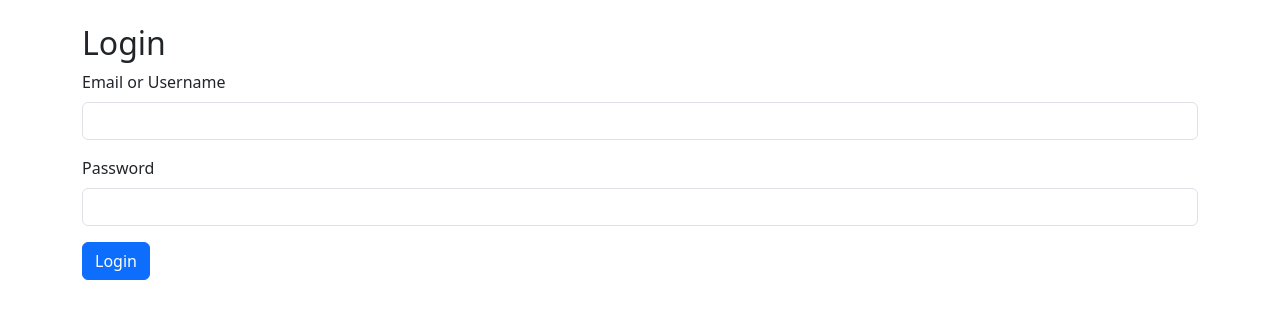
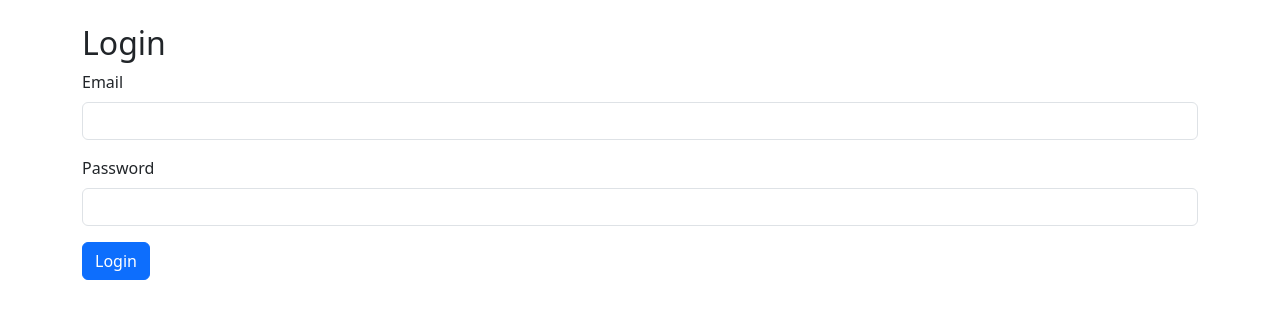
Before and after one commit to anishkumarroy/VRVSecurity_Backend_assignment, a Flask app: page /login in a window 1280 px wide. Shown: the part 56-375 px from the top of the page. Run offline with Flask 3, Linux system fonts and the light colour scheme.

Commit message:
Making some changes

```diff
--- a/app.py
+++ b/app.py
@@ -132,7 +132,7 @@ def login():
 
         else:
             #user = User.query.filter_by(email=email).first()
-            user = User.query.filter((User.email == email) | (User.username == email)).first()
+            user = User.query.filter((User.email == email)).first()
             if user and check_password_hash(user.password, password):
                 role = user.role
                 login_user(user)
@@ -141,9 +141,9 @@ def login():
                 return redirect(url_for('login'))
 
         # Create JWT token
-        user = User.query.filter((User.email == email) | (User.username == email)).first()
+
         token = jwt.encode({
-            'sub': user.email,
+            'sub': email,
             'role': role,
             'exp': datetime.datetime.utcnow() + datetime.timedelta(hours=1)  # 1 hour expiration
         }, app.config['SECRET_KEY'], algorithm='HS256')
--- a/templates/login.html
+++ b/templates/login.html
@@ -3,8 +3,8 @@
 <h2>Login</h2>
 <form method="post" action="{{ url_for('login') }}">
     <div class="mb-3">
-        <label for="email" class="form-label">Email or Username</label>
-        <input type="text" class="form-control" id="email" name="email" required>
+        <label for="email" class="form-label">Email</label>
+        <input type="email" class="form-control" id="email" name="email" required>
     </div>
     <div class="mb-3">
         <label for="password" class="form-label">Password</label>
```
Also changed, not shown: instance/db.sqlite3.
